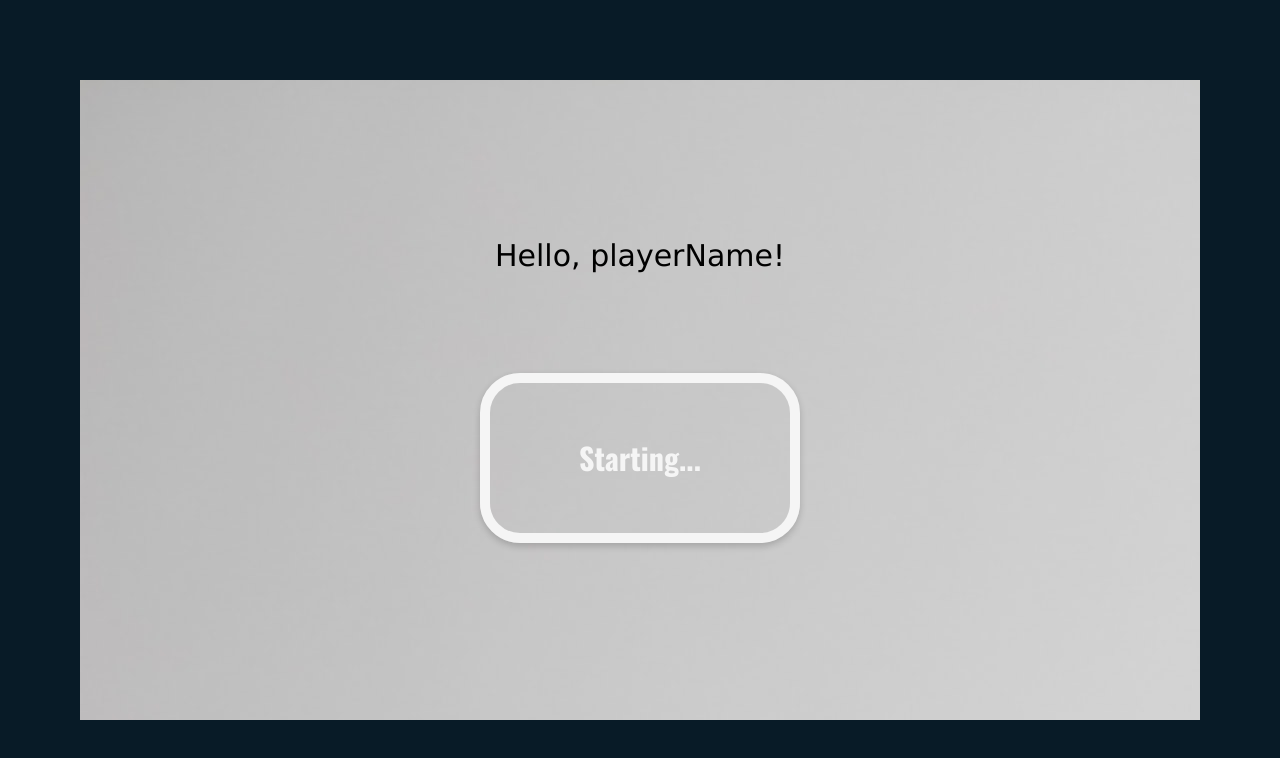
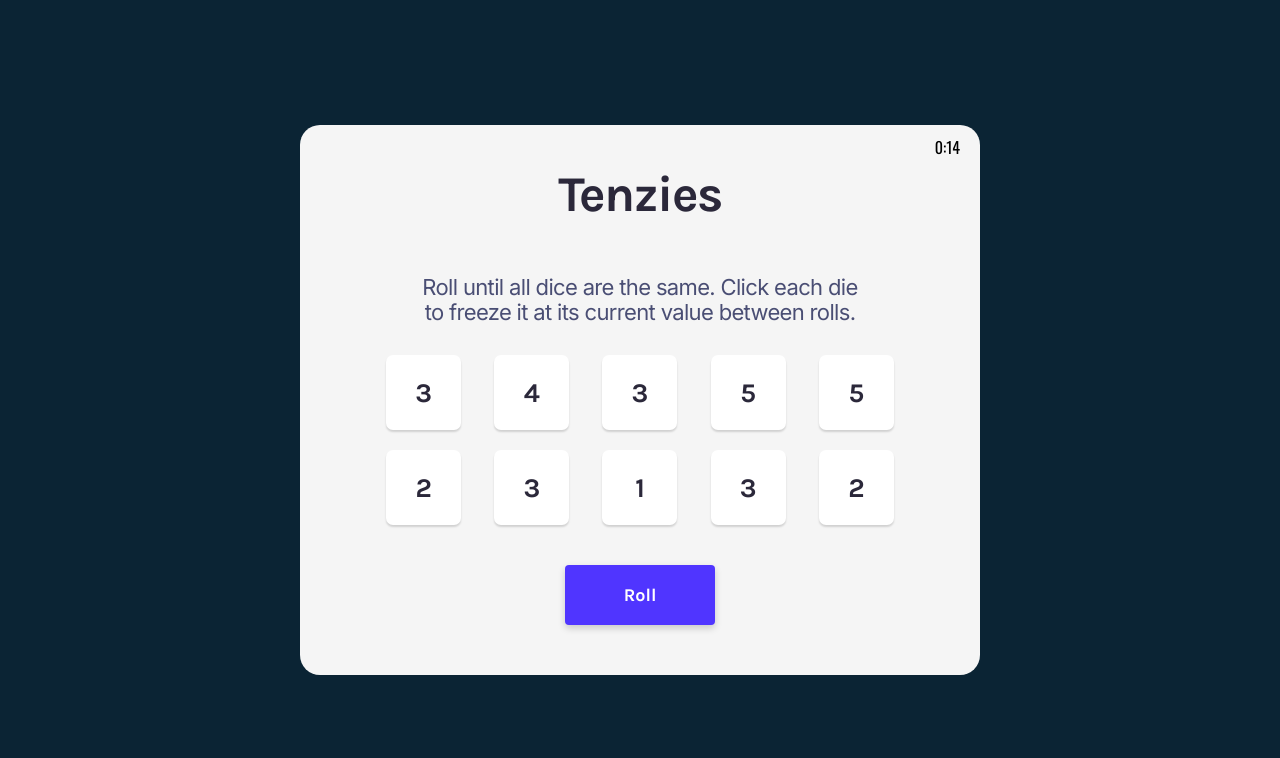
Before and after one commit to germanchuks/tenzies-game, a React (Create React App) app: page / in a window 1280 px wide. Both pictures are taken after a click on the element "New Game". Shown: the top 758 px of the page. Built offline with nearby package versions, Linux system fonts and the light colour scheme.

Commit message:
Added TIme Load

```diff
--- a/src/App.css
+++ b/src/App.css
@@ -54,6 +54,13 @@
   width:450px;
   color: #4A4E74;
   margin-block:10px;
+}
+
+.display-time{
+  display:flex;
+  position:absolute;
+  top:10px;
+  right:20px;
 }
 
 .dice-container{
--- a/src/App.js
+++ b/src/App.js
@@ -8,16 +8,20 @@ import GameEnd from './components/GameEnd';
 import Timer from './components/Timer';
 
 function App() {
+  //Set Deadline
+  const [deadline, setDeadline] = useState(15)
+  const deadlineCount = deadline * 1000
 
   //Sets timer
   const [timeCount, setTimeCount] = useState(0);
+  const [startCount, setStartCount] = useState(false)
+
+  //Sets Timer that displays during gameplay
+  const [displayTime, setDisplayTime] = useState(deadline)
 
   //Stops timer
   const [stopCount, setStopCount] = useState(true);
 
-  //Set Deadline
-  const [deadline, setDeadline] = useState(15)
-  const deadlineCount = deadline * 1000
 
   //Loads homepage first until state is changed on button click.
   const [gameLoad, setGameLoad] = useState(true)
@@ -50,7 +54,7 @@ function App() {
       }, 800)
 
     }
-  }, [dice])
+  }, [dice, deadline])
 
 
   //Sets timer function to declare game lost after 25seconds
@@ -63,10 +67,19 @@ function App() {
         setGameLost(true)
         setTenzies(true)
 
+
       }
     }, deadlineCount);
     return () => clearTimeout(timer);
   },[tenzies,gameLoad, deadlineCount]);
+
+
+
+  //Sets display time state after each seconds during game play
+  useEffect(() => {
+    startCount && setDisplayTime(prevTime => prevTime - 1)
+  }, [timeCount, setDisplayTime, startCount])
+
 
 
   //Creates new array of random values, set isHeld prop to default and generates id
@@ -77,6 +90,7 @@ function App() {
       id: nanoid()
     }
   }
+
 
   //Passes generated random arrays to a list
   function allNewDice() {
@@ -112,10 +126,15 @@ function App() {
       setDice(allNewDice)
       setRollCount(0)
 
+      setDisplayTime(deadline)
       setTimeCount(0)
     }, 800)
 
+    setTimeout(() => {
+      setStartCount(true)
+    },2000)
   }
+
 
   //Takes player back to homepage
   function goHome() {
@@ -136,10 +155,8 @@ function App() {
   ))
 
 
+
   return (
-
-
-
     <div className="App">
       {
         gameLoad ?
@@ -147,12 +164,15 @@ function App() {
             setDeadline={setDeadline}
             gameLoad={gameLoad}
             setGameLoad={setGameLoad}
+            startCount={startCount}
+            setStartCount={setStartCount}
           />
         :
           !tenzies ?
             <Game
               dieTiles={dieTiles}
               rollDice={rollDice}
+              displayTime={displayTime}
             />
           :
             <GameEnd
--- a/src/components/Game.js
+++ b/src/components/Game.js
@@ -2,6 +2,11 @@ export default function Game(props) {
     return (
         <main className="tenzies-game">
             <div className="title">Tenzies</div>
+            <div className='display-time' style={{
+                color: props.displayTime < 6 ? 'red' : '#000'
+            }}>
+                {props.displayTime < 10 ? '0:0' : '0:'}{props.displayTime}
+            </div>
             <div className="sub-title">Roll until all dice are the same. Click each die to freeze it at its current value between rolls.</div>
             <main className="dice-container">{props.dieTiles}</main>
             <div className="button" onClick={props.rollDice}>Roll</div>
--- a/src/components/GameStart.js
+++ b/src/components/GameStart.js
@@ -10,6 +10,7 @@ export default function GameStart(props) {
     // const [displaySlide, setDisplaySlide] = useState(false)
     // const [playerName, setPlayerName] = useState('Daniel')
     const [newGameButton, setNewGameButton] = useState('New Game')
+
 
 
     // const marks = [
@@ -40,15 +41,14 @@ export default function GameStart(props) {
         setNewGameButton('Starting...')
         setTimeout(() => {
             props.setGameLoad(prevState => !prevState)
-          }, 3000);
 
+          }, 2000);
+       setTimeout(() => {
+            props.setStartCount(true)
+       }, 2700);
     }
 
-    // function showLevelSlide() {
-    //     return (
-    //         setDisplaySlide(prevDisplay => !prevDisplay)
-    //     )
-    // }
+
 
     return (
         <div className="landing-page">
```
Also changed, not shown: src/components/Timer.js (+0 -20 lines).
